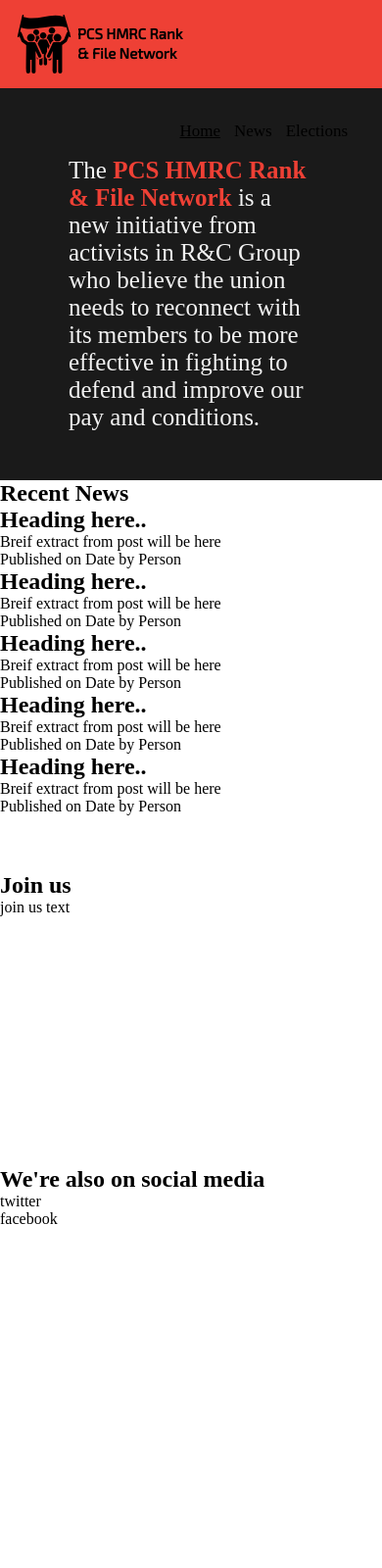
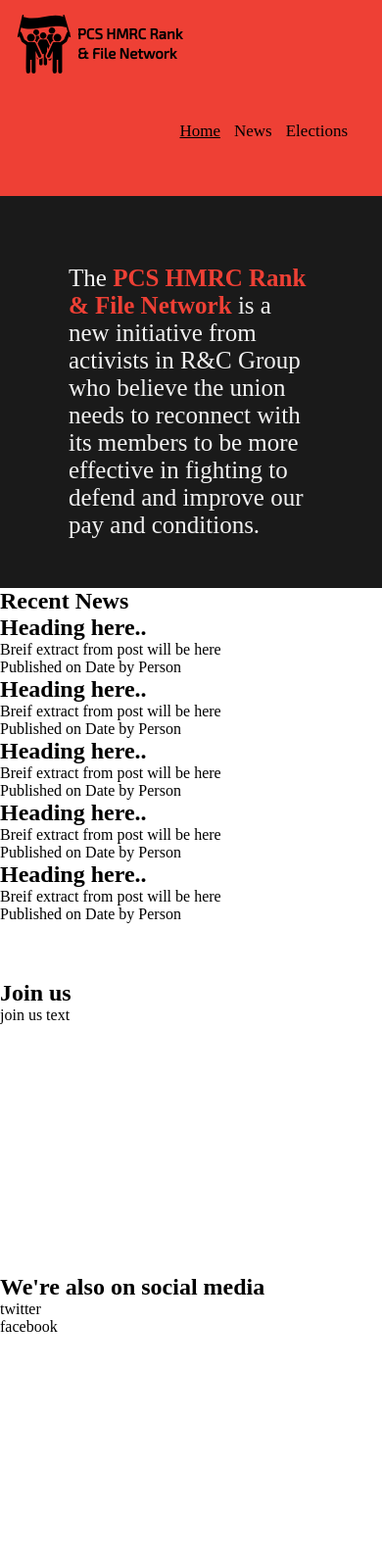
Before and after one commit to pcsrankandfile/pcsrankandfile.github.io, a Jekyll site: the page test.html, which Jekyll copies as it is, in a window 390 px wide. Shown: the whole page at 98% size. Built offline with Jekyll 4.4.1, drawn with Linux system fonts in a browser that asks for light colours; before the commit the page ends 1490 px from its top, so only the background shows below that.

Commit message:
Test update

```diff
--- a/test.html
+++ b/test.html
@@ -152,7 +152,7 @@
                         line-height: 20px;
                     }
                     header.site-header {
-                        height: 90px;
+                        height: 200px;
                     }
                     header.site-header nav ul li a, header.site-header nav ul li a:hover, header.site-header nav ul li a:focus {
                     font-size: 17px;
```
